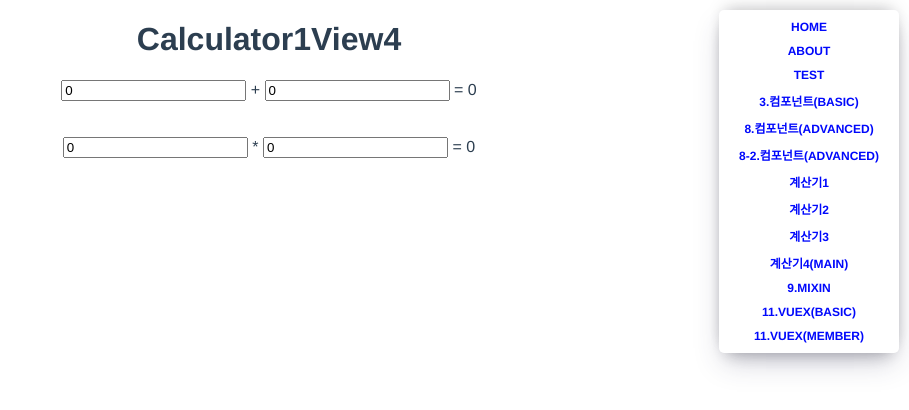
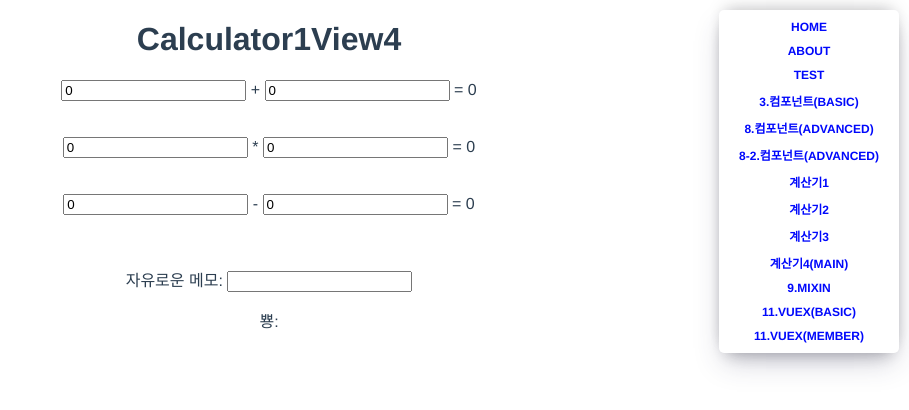
Before and after one commit to AustinePP90/vue_repo, a Vue app: page /calculator4 in a window 1280 px wide. Shown: the top 410 px of the page, without its empty margins (371-1280 px from the left). Built offline with nearby package versions, Linux system fonts and the light colour scheme.

Commit message:
24-08-05 자유 실습

```diff
--- a/src/components/MixComp2.vue
+++ b/src/components/MixComp2.vue
@@ -1,6 +1,6 @@
 <template>
   <div class="">
-    <h1>Component Two(2)</h1>
+    <h1>Component Two with Mixin(2)</h1>
     <p>{{ sharedData }}</p>
     <button @click="sharedMethod">모두의 METHOD</button>
   </div>
--- /dev/null
+++ b/src/components/MixComp3.vue
@@ -0,0 +1,28 @@
+<template>
+  <div class="">
+    <h1>Component Three with Mixin(3)</h1>
+    <p>👍{{ sharedLike }}</p>
+    <button @click="sharedThumbsUp">좋아요를 부탁해요</button>
+  </div>
+</template>
+
+<script>
+import { commonMixin } from "@/mixins/commonMixin";
+export default {
+  name: "MixComp3",
+
+  mixins: [commonMixin],
+
+  mounted() {
+    console.log("컴포넌트3 mounted");
+  },
+
+  unmounted() {
+    console.log("컴포넌트3 unmounted");
+  },
+};
+</script>
+
+<style scoped>
+/* 스타일을 추가하세요 */
+</style>
--- a/src/mixins/commonMixin.js
+++ b/src/mixins/commonMixin.js
@@ -2,12 +2,16 @@ export const commonMixin = {
   data() {
     return {
       sharedData: "모두의 데이터",
+      sharedLike: 0,
     };
   },
 
   methods: {
     sharedMethod() {
       this.sharedData = "모두의 데이터 바꿈 바꿈 바꿈";
+    },
+    sharedThumbsUp() {
+      this.sharedLike = this.sharedLike + 1;
     },
   },
 
--- a/src/store/index.js
+++ b/src/store/index.js
@@ -19,9 +19,9 @@ const store = createStore({
     setUser(state, data) {
       state.user = data;
     },
-    setMemberList(state, members) {
-      state.members = members;
-    },
+    // setMemberList(state, members) {
+    //   state.members = members;
+    // },
     addMember(state, member) {
       state.members.push(member);
     },
@@ -35,7 +35,7 @@ const store = createStore({
   plugins: [
     // 로컬 스토리지에 저장할 상태의 경로 설정
     persistedstate({
-      paths: ["user"],
+      paths: ["user", "members"],
     }),
   ],
 });
--- a/src/views/CalculatorView4.vue
+++ b/src/views/CalculatorView4.vue
@@ -12,6 +12,15 @@
     <input type="text" v-model="state.multiNum2" />
     <span> = </span>
     <span>{{ state.result2 }}</span>
+    <br /><br /><br />
+    <input type="text" v-model="state.minusNum1" />
+    <span> - </span>
+    <input type="text" v-model="state.minusNum2" />
+    <span> = </span>
+    <span>{{ state.result3 }}</span>
+    <br /><br /><br />
+    <p>자유로운 메모: <input type="text" v-model="state.message" /></p>
+    <span>뿅: {{ state.result4 }}</span>
   </div>
 </template>
 
@@ -26,11 +35,21 @@ export default {
       num1: 0, // 첫번째 텍스트박스와 바인딩될 숫자 상태
       num2: 0, // 두번째 텍스트박스와 바인딩될 숫자 상태
       result: computed(() => Number(state.num1) + Number(state.num2)), // 계산된 결과를 저장할 상태
+
       multiNum1: 0,
       multiNum2: 0,
       result2: computed(
         () => Number(state.multiNum1) * Number(state.multiNum2)
       ),
+
+      minusNum1: 0,
+      minusNum2: 0,
+      result3: computed(
+        () => Number(state.minusNum1) - Number(state.minusNum2)
+      ),
+
+      message: "",
+      result4: computed(() => state.message),
     });
     return { state };
   },
--- a/src/views/MemberView.vue
+++ b/src/views/MemberView.vue
@@ -61,5 +61,7 @@ export default {
 </script>
 
 <style scoped>
-/* 스타일을 추가하세요 */
+li {
+  list-style: none;
+}
 </style>
--- a/src/views/MixView.vue
+++ b/src/views/MixView.vue
@@ -2,18 +2,21 @@
   <div class="">
     <MixComp1 />
     <MixComp2 />
+    <MixComp3 />
   </div>
 </template>
 
 <script>
 import MixComp1 from "@/components/MixComp1.vue";
 import MixComp2 from "@/components/MixComp2.vue";
+import MixComp3 from "@/components/MixComp3.vue";
 
 export default {
   name: "MixView",
   components: {
     MixComp1,
     MixComp2,
+    MixComp3,
   },
 };
 </script>
```
